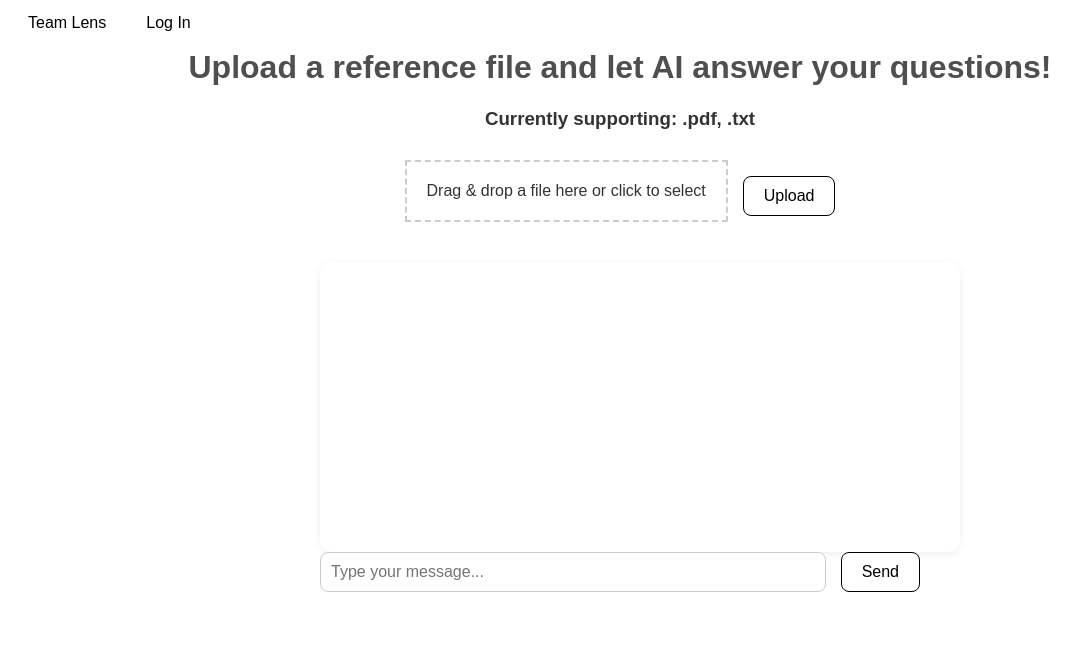
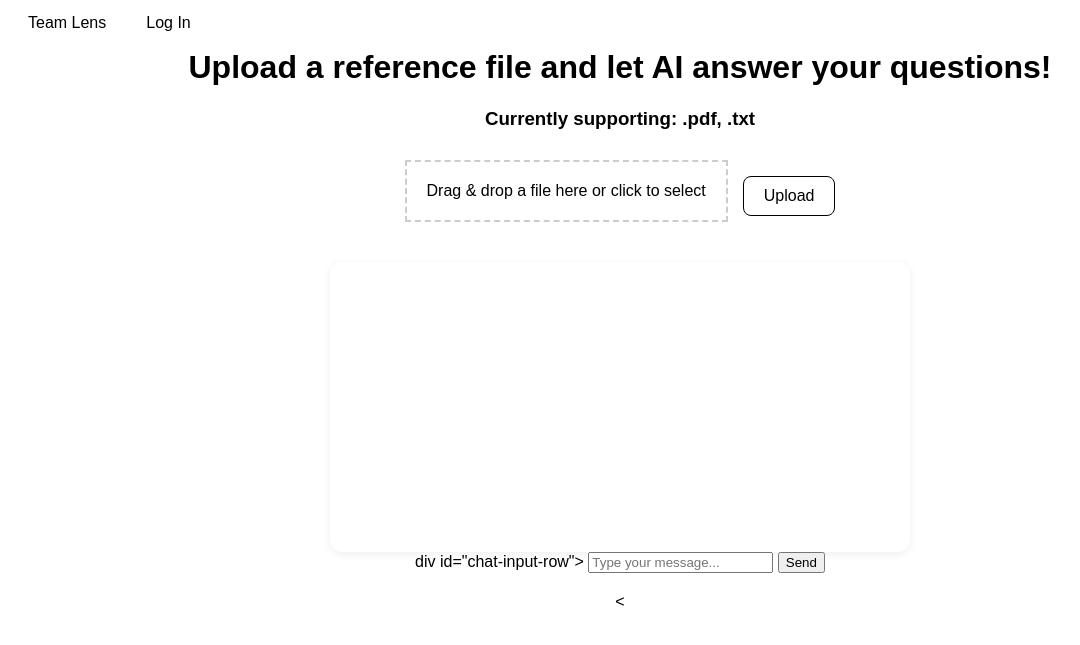
Before and after one commit to x-cean/team_lens_v1, a FastAPI app: page /trial in a window 1280 px wide. Shown: the top 645 px of the page, without its empty margins (20-1100 px from the left). Run offline with FastAPI, Linux system fonts and the light colour scheme.

Commit message:
trial html adjusted

```diff
--- a/main.py
+++ b/main.py
@@ -23,6 +23,5 @@ app.add_middleware(
     allow_headers=["*"],
 )
 
-
 app.include_router(home.router)
 app.include_router(query.router)
--- a/static/style.css
+++ b/static/style.css
@@ -2,7 +2,7 @@ body {
     font-family: Arial, sans-serif;
     background-color: #FFFFFF;
     padding: 20px;
-    color: #333;
+    color: #000000;
     text-align: center;
 }
 
@@ -41,7 +41,7 @@ img {
 
 h1 {
     text-align: center;
-    color: #4F4F4F;
+    color: #000000;
 }
 
 a#try {
@@ -81,14 +81,14 @@ a#try:hover {
 #chat-board {
     max-width: 600px;
     margin: 30px auto 20px auto;
-    width: 100%;
     display: flex;
     flex-direction: column;
     align-items: stretch;
 }
 
 #chat {
-    width: 100%;
+    width: 90%;
+    max-width: 600px;
     height: 250px;
     padding: 20px;
     background: #FFFFFF;
@@ -97,28 +97,32 @@ a#try:hover {
     font-family: 'Segoe UI', Arial, sans-serif;
     box-shadow: 0 2px 8px rgba(0,0,0,0.07);
     overflow-y: auto;
-    margin: 0;
+    margin: 0 auto;
 }
 
 #chatForm {
-    width: 100%;
-    margin: 0;
+    width: 95%;
+    max-width: 600px;
+    margin: auto;
 }
 
 #chat-input-row {
+    width: 100%;
+    max-width: 100%;
     display: flex;
-    width: 100%;
     gap: 15px;
+    /*margin: 0 auto;*/
 }
 
-#chat-input-row input[type="text"] {
-    flex: 1 1 auto;
-    padding: 10px;
-    font-size: 1rem;
-    border-radius: 8px;
-    border: 1px solid #ccc;
-    outline: none;
-}
+
+/*#chat-input-row input[type="text"] {*/
+/*    flex: 1 1 auto;*/
+/*    padding: 10px;*/
+/*    font-size: 1rem;*/
+/*    border-radius: 8px;*/
+/*    border: 1px solid #ccc;*/
+/*    outline: none;*/
+/*}*/
 
 #chat-input-row button, #uploadForm button {
     padding: 10px 20px;
@@ -170,3 +174,14 @@ a#try:hover {
     color: #222;
     border-bottom-left-radius: 4px;
 }
+
+@media (max-width: 600px) {
+body {
+    padding: 10px;
+}
+
+#chat-board {
+    width: 90%;
+}
+
+}
--- a/templates/trial.html
+++ b/templates/trial.html
@@ -25,10 +25,10 @@
         <div id="chat-board">
             <div id="chat"></div>
             <form id="chatForm">
-                <div id="chat-input-row">
+                div id="chat-input-row">
                     <input type="text" id="message" autocomplete="off" placeholder="Type your message...">
                     <button type="submit">Send</button>
-                </div>
+                </div><
             </form>
         </div>
     </div>
```
